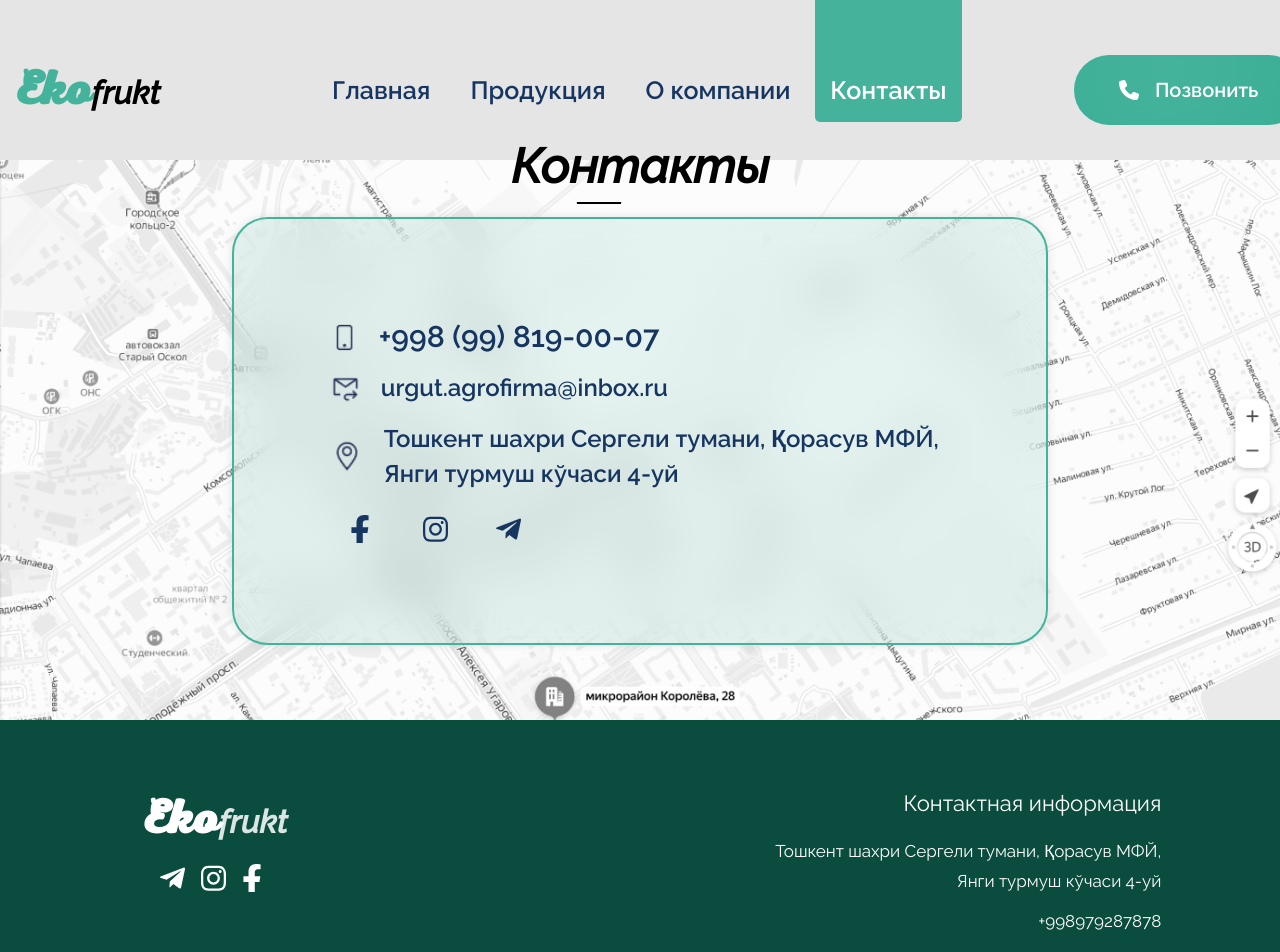
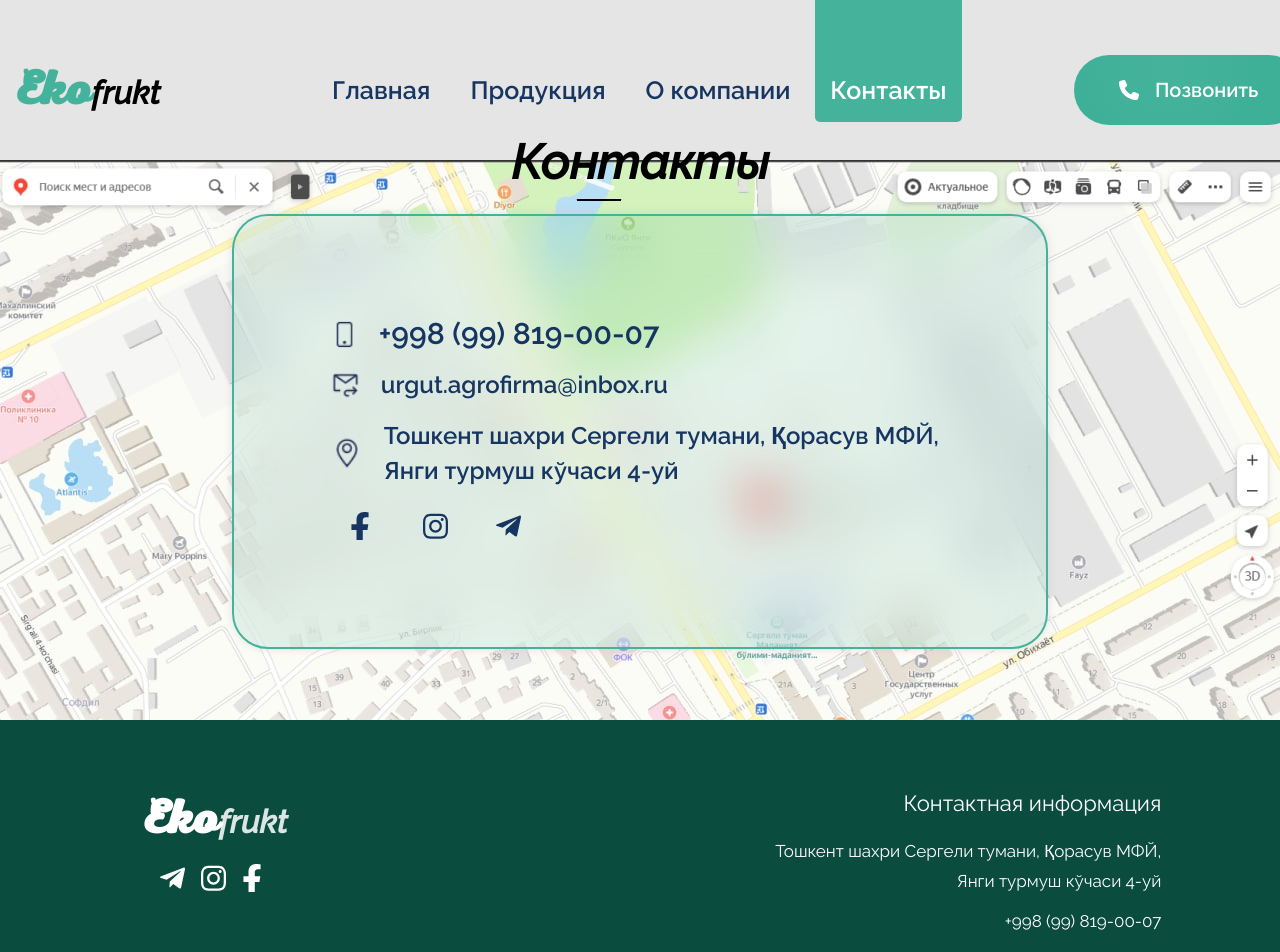
Before and after one commit to 7Davronbek/app-suxofruits-client, a React (Create React App) app: page /contacts in a window 1280 px wide. Shown: the top 952 px of the page. Built offline with nearby package versions, Linux system fonts and the light colour scheme.

Commit message:
suxofruits

```diff
--- a/src/components/ContactsHeader.jsx
+++ b/src/components/ContactsHeader.jsx
@@ -27,9 +27,9 @@ const ContactsHeader = () => {
 
                                 <div className="d-flex align-items-center mt-4 ms-3">
 
-                                    <div className="icon cursor icon-fb"></div>
-                                    <div className="icon cursor mx-5 icon-insta"></div>
-                                    <div className="icon cursor icon-tg"></div>
+                                    <a target="_blank" rel="noreferrer" href='https://www.facebook.com/profile.php?id=100009057463429'><i className="icon cursor icon-fb"></i></a>
+                                    <a  target="_blank" rel="noreferrer" href='https://www.instagram.com/ekofrukt.uz/' ><i className="icon cursor mx-5 icon-insta"></i></a>
+                                    <a target="_blank" rel="noreferrer" href='https://t.me/uavsoffice/'><i className="icon cursor icon-tg"></i></a>
 
                                 </div>
 
--- a/src/components/Footer.jsx
+++ b/src/components/Footer.jsx
@@ -31,7 +31,7 @@ const Footer = () => {
                             <ul className='footerRight'>
                                 <h5>Контактная информация</h5>
                                 <li><a href='#!'>Тошкент шахри Сергели  тумани,  Қорасув МФЙ, Янги турмуш кўчаси 4-уй</a></li>
-                                <li><a href="tel: +998979287878">+998979287878</a></li>
+                                <li><a href="tel: +998998190007">+998 (99) 819-00-07</a></li>
                                 <li><a className='green' href="urgut.agrofirma@inbox.ru">urgut.agrofirma@inbox.ru</a></li>
                             </ul>
                         </div>
--- a/src/sass/main.scss
+++ b/src/sass/main.scss
@@ -1081,7 +1081,7 @@ html {
         }
 
         .contactsHeader {
-            background-image: url(../images/contacts.png);
+            background-image: url(../images/contacts2.png);
             height: 70vh;
 
             h1 {
@@ -1152,6 +1152,7 @@ html {
 
             .cards {
                 position: relative;
+
                 .img {
                     overflow: hidden;
                     border-radius: 20px;
@@ -1192,7 +1193,7 @@ html {
                 &:hover {
 
                     // .text {
-                        // background: linear-gradient(0deg, #000, rgba(0, 0, 0, 0.658));
+                    // background: linear-gradient(0deg, #000, rgba(0, 0, 0, 0.658));
                     // }
 
                     .img {
```
Also changed, not shown: src/images/contacts2.png (added).
